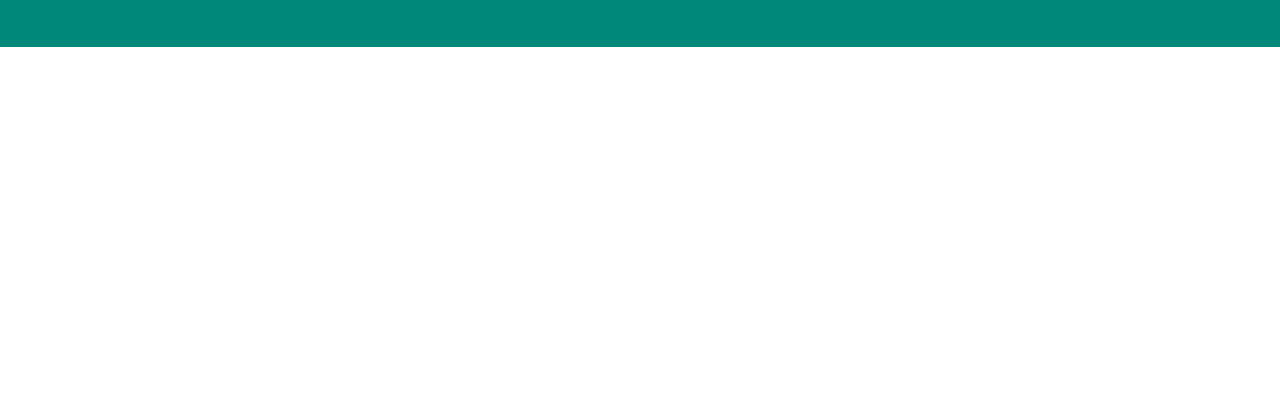
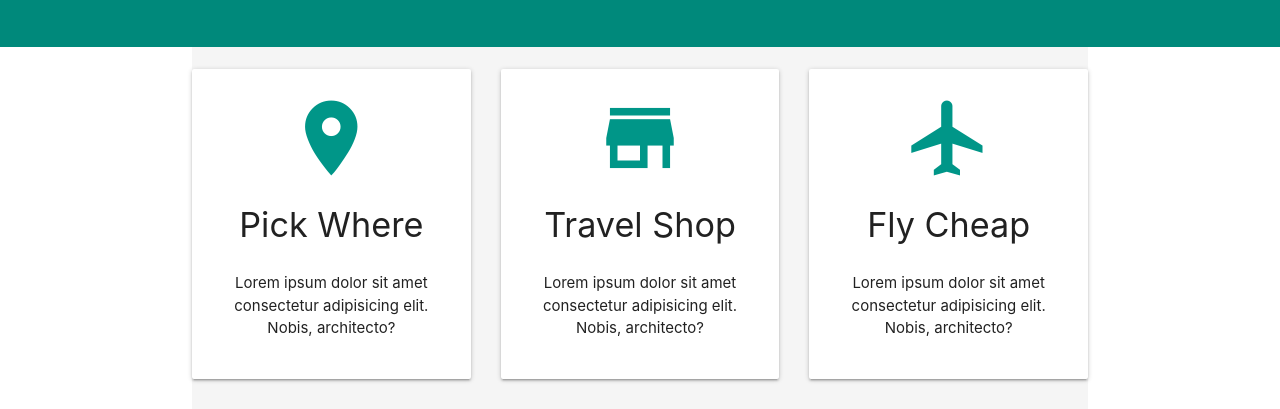
Before and after one commit to natank/travelville, a plain HTML site: page app/index.html in a window 1280 px wide. Shown: the part 746-1155 px from the top of the page. Before the commit the page ends 800 px from the top, so only its background shows below. Drawn offline with Linux system fonts and the light colour scheme.

Commit message:
completed the icons section

```diff
--- a/app/assets/styles/main.css
+++ b/app/assets/styles/main.css
@@ -8,3 +8,27 @@
   width: 90% !important;
   border: #f4f4f4 3px solid !important;
 }
+
+/* section-icons layout*/
+.section-icons {
+    display: grid;
+    grid-template-columns: 300px;
+    justify-items: center;
+    justify-content: center;
+    gap: 2rem;
+  }
+
+  @media only screen and (min-width: 850px) {
+    .section-icons {
+      display: grid;
+      grid-template-columns: repeat(3, 1fr);
+    }
+  }
+
+/* Card panel layout */
+.card-panel {
+  display: flex;
+  flex-direction: column;
+  align-items: center;
+  text-align: center;
+}
--- a/app/index.html
+++ b/app/index.html
@@ -88,6 +88,26 @@
   </div>
 </section>
 
+<!-- Section: Icon Boxes -->
+<section class="section section-icons grey lighten-4 container">
+  <div class="card-panel">
+    <i class="material-icons large teal-text">room</i>
+    <h4>Pick Where</h4>
+    <p>Lorem ipsum dolor sit amet consectetur adipisicing elit. Nobis, architecto?</p>
+  </div>
+   <div class="card-panel">
+    <i class="material-icons large teal-text">store</i>
+    <h4>Travel Shop</h4>
+    <p>Lorem ipsum dolor sit amet consectetur adipisicing elit. Nobis, architecto?</p>
+  </div>
+
+  <div class="card-panel">
+     <i class="material-icons large teal-text">airplanemode_active</i>
+    <h4>Fly Cheap</h4>
+    <p>Lorem ipsum dolor sit amet consectetur adipisicing elit. Nobis, architecto?</p>
+  </div>
+
+</section>
 
   <!--Import jQuery before materialize.js-->
   <!--<script type="text/javascript" src="https://code.jquery.com/jquery-3.2.1.min.js"></script>-->
```
